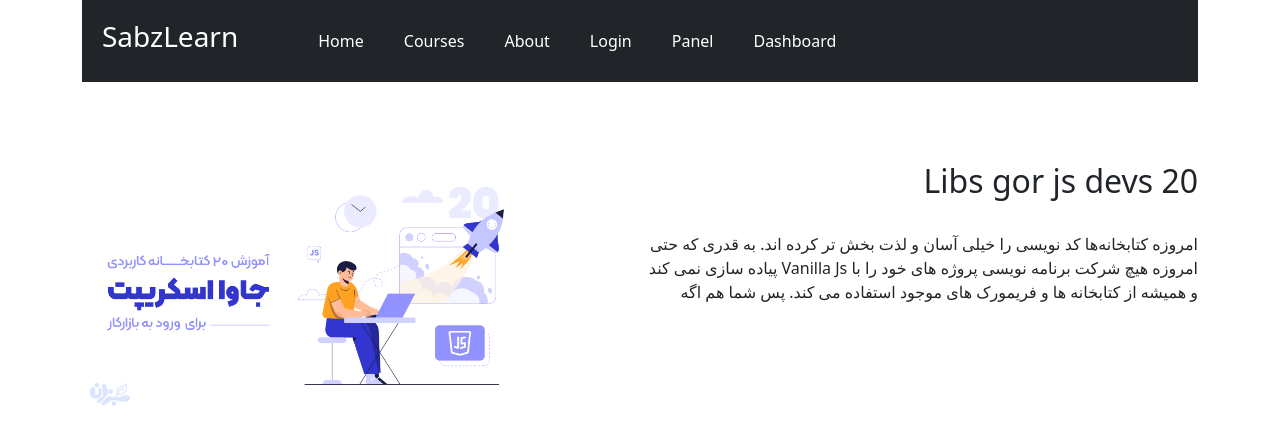
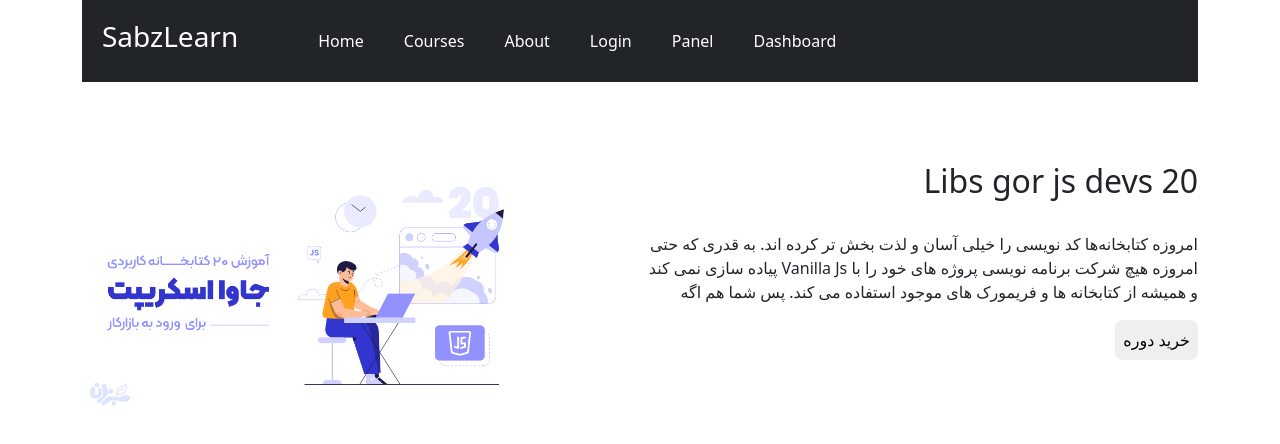
Before and after one commit to karimi7/mini-projects-of-javascript, a React (Vite) app in the folder react-projects/12-sabzlearn-project/: page /course/1 in a window 1280 px wide. Shown: the top 444 px of the page. Built offline with nearby package versions, Linux system fonts and the light colour scheme.

Commit message:
12 - Sabzlearn Project: update: useNavigate

```diff
--- a/react-projects/12-sabzlearn-project/src/components/MainCourse.jsx
+++ b/react-projects/12-sabzlearn-project/src/components/MainCourse.jsx
@@ -1,8 +1,9 @@
 import { useState } from 'react';
-import { useParams } from 'react-router';
+import { useParams, useNavigate } from 'react-router';
 import coursesData from '../CoursesData';
 import { Container } from 'react-bootstrap';
 import './Responsive.css';
+import './style.css'
 
 export default function MainCourse() {
     const [mainCourse] = useState(coursesData);
@@ -12,6 +13,8 @@ export default function MainCourse() {
         (course) => course.id == params.courseID
     );
     console.log(mainCoursesData);
+
+    let navigate = useNavigate()
 
     return (
         <>
@@ -27,6 +30,9 @@ export default function MainCourse() {
                         <h2>{mainCoursesData.title}</h2>
                         <br />
                         <p>{mainCoursesData.description}</p>
+                        <button onClick={() => {
+                            navigate('/login')
+                        }} className='course-btn'>خرید دوره</button>
                     </div>
                 </div>
             </Container>
--- a/react-projects/12-sabzlearn-project/src/components/style.css
+++ b/react-projects/12-sabzlearn-project/src/components/style.css
@@ -3,3 +3,12 @@
     border-radius: 8px;
     padding-bottom: 5px;
 }
+
+.course-btn{
+    border: none;
+    border-radius: 8px;
+    padding: 0.5rem;
+    display: flex;
+    align-items: center;
+    justify-content: center;
+}
```
